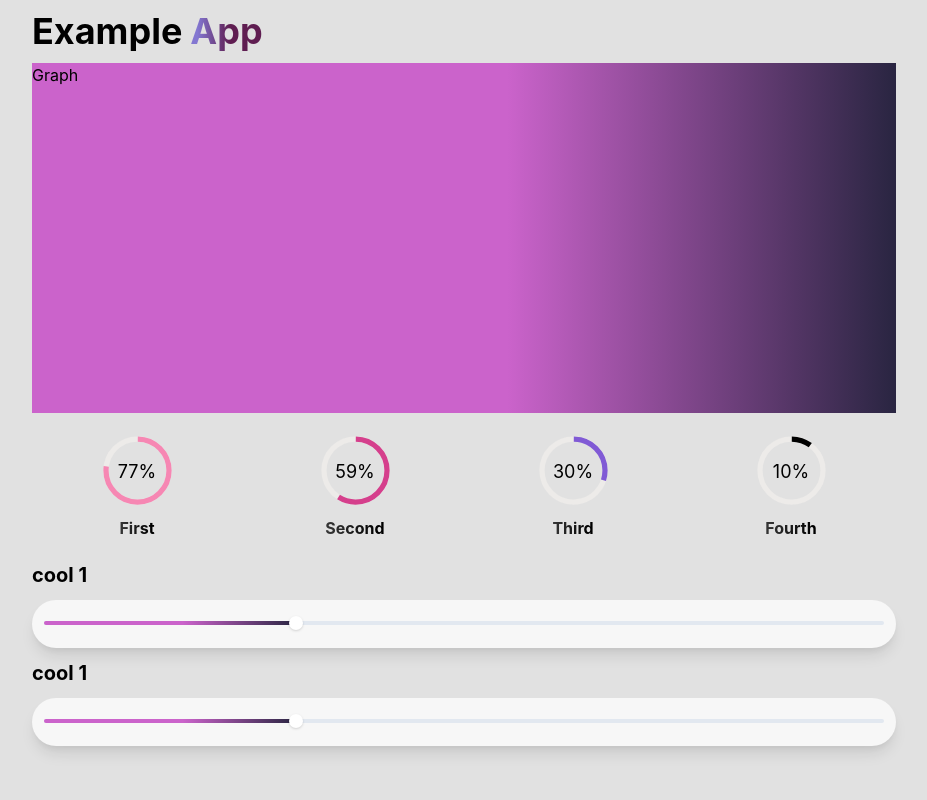
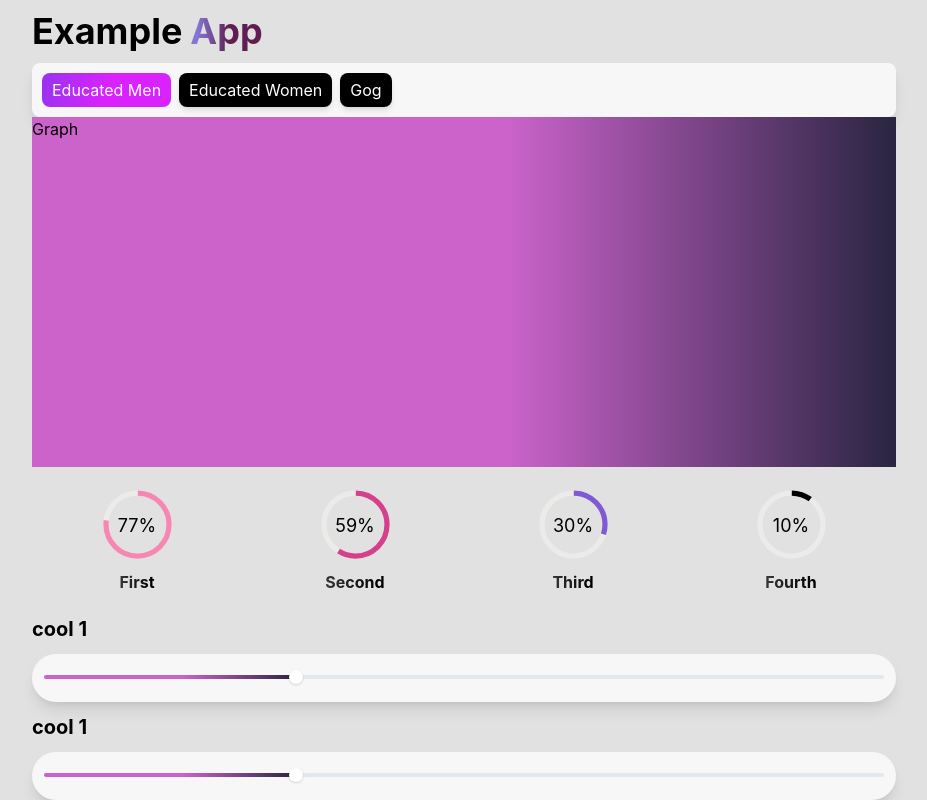
Before and after one commit to mattbardal/ch2023, a React (Create React App) app in the folder frontend/: page / in a window 1280 px wide. Shown: the whole page, without its empty margins (176-1103 px from the left). Built offline with nearby package versions, Linux system fonts and the light colour scheme.

Commit message:
fundamental selects implemented

```diff
--- a/frontend/src/components/Selects.tsx
+++ b/frontend/src/components/Selects.tsx
@@ -1,13 +1,59 @@
-export default function Selects() {
-  const tempData = ["select1", "select2", "select3"];
+import { Box, HStack, useRadio, useRadioGroup } from "@chakra-ui/react";
+
+function RadioCard(props: any) {
+  const { getInputProps, getCheckboxProps } = useRadio(props);
+
+  const input = getInputProps();
+
+  const checkbox = getCheckboxProps();
 
   return (
-    <div>
-      {/* {
-        tempData.map((d, index) => (
-          <p key={index}>{d}</p>
-        ))
-      } */}
-    </div>
+    <Box as="label">
+      <input {...input} />
+      <Box
+        {...checkbox}
+        cursor="pointer"
+        color='white'
+        bg="black"
+        backgroundSize='200% auto'
+        borderRadius="lg"
+        boxShadow="md"
+        _checked={{
+          bg:"linear-gradient(107deg, #9733EE 0%, #DA22FF  51%)",
+          color: "white",
+          boxShadow: "none",
+        }}
+        px='10px'
+        py='5px'
+      >
+        {props.children}
+      </Box>
+    </Box>
   );
 }
+
+export default function Selects() {
+  const options = ["Educated Men", "Educated Women", "Gog"];
+
+  const { getRootProps, getRadioProps } = useRadioGroup({
+    name: "selections",
+    defaultValue: options[0],
+    onChange: console.log,
+  });
+
+  const group = getRootProps();
+
+  return (
+    <HStack {...group} p='10px' borderRadius='lg' bg='grey.50' boxShadow='lg'>
+      {options.map((value) => {
+        const radio = getRadioProps({ value });
+
+        return (
+          <RadioCard key={value} {...radio}>
+            {value}
+          </RadioCard>
+        );
+      })}
+    </HStack>
+  );
+}
```
